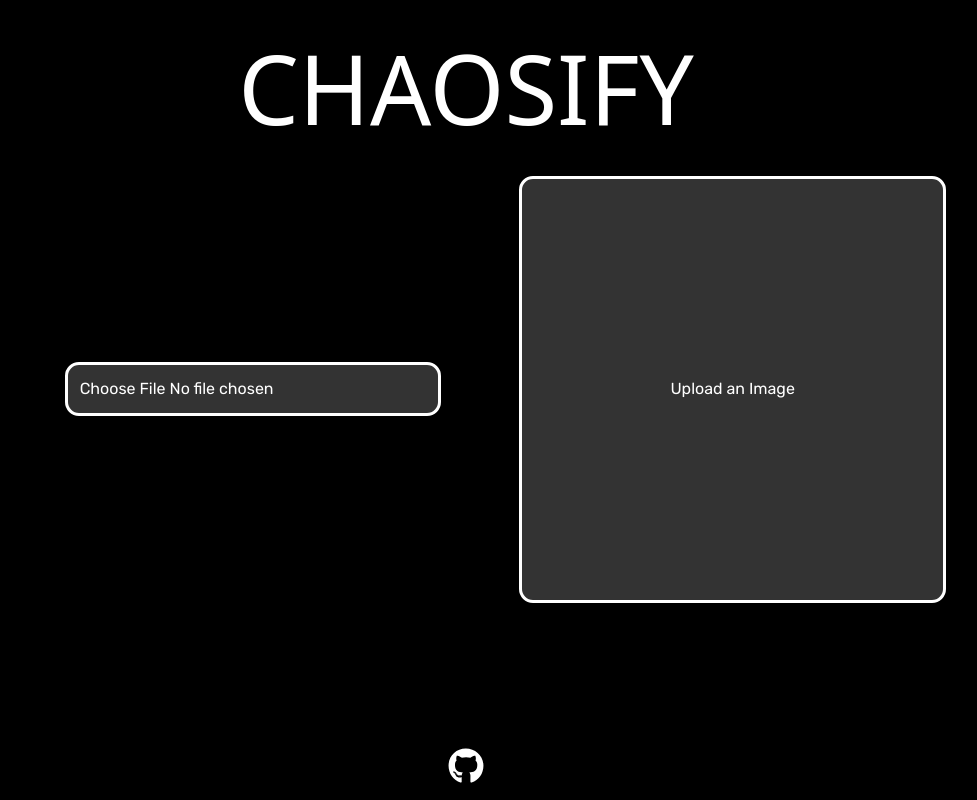
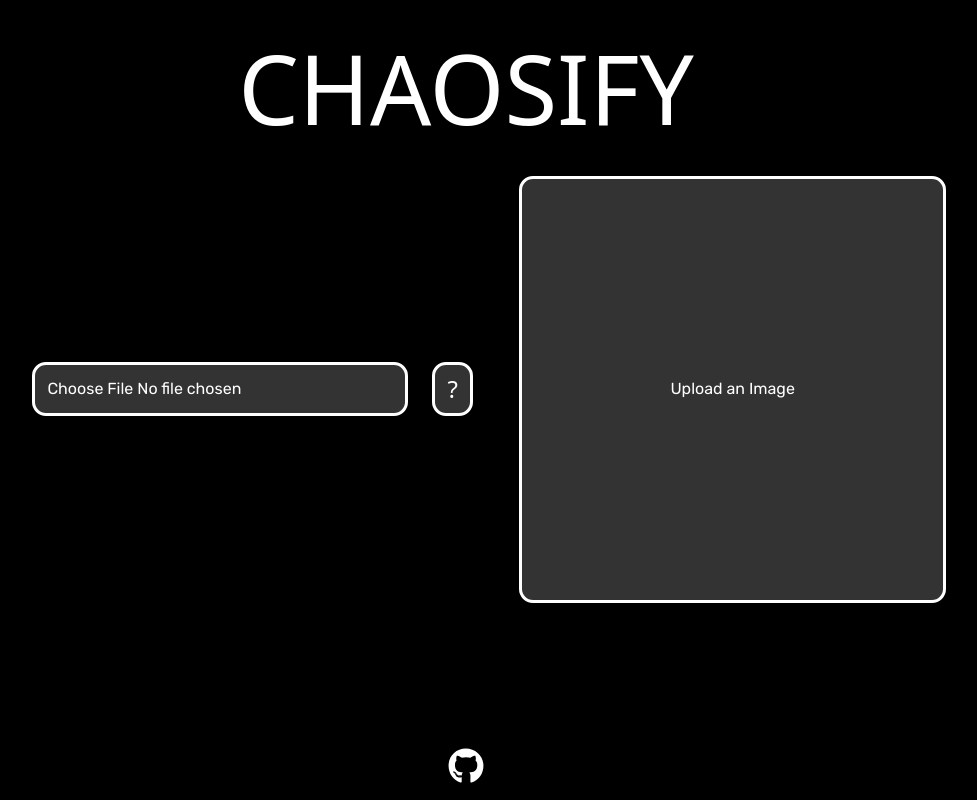
Before and after one commit to qhgill/chaosify, a Next.js app: page / in a window 1280 px wide. Shown: the whole page, without its empty margins (174-1151 px from the left). Built offline with nearby package versions, Linux system fonts and the light colour scheme; a web font is replaced by a local one.

Commit message:
help button

```diff
--- a/package.json
+++ b/package.json
@@ -11,6 +11,7 @@
     "lint": "next lint"
   },
   "dependencies": {
+    "@radix-ui/react-popover": "^1.1.14",
     "@radix-ui/react-slider": "^1.3.5",
     "class-variance-authority": "^0.7.1",
     "clsx": "^2.1.1",
--- a/src/app/page.tsx
+++ b/src/app/page.tsx
@@ -3,6 +3,11 @@ import Image from "next/image";
 import { useState } from "react";
 import Sliders from "@/components/sliders";
 import { motion } from "motion/react";
+import {
+  Popover,
+  PopoverContent,
+  PopoverTrigger,
+} from "@/components/ui/popover";
 
 export default function Home() {
   const [image, setImage] = useState("");
@@ -85,12 +90,27 @@ export default function Home() {
           viewport={{ once: true }}
           className="flex w-10/12 flex-col items-center md:w-1/2"
         >
+          <div className="flex flex-row justify-center">
             <input
               type="file"
               accept="image/*"
               onChange={handleUpload}
               className="m-3 w-full cursor-pointer rounded-xl border-3 border-white bg-white/20 p-3 transition-colors duration-400 ease-out hover:bg-white/40 md:w-auto"
             />
+            <Popover>
+              <PopoverTrigger className="font-title m-3 aspect-square cursor-pointer rounded-xl border-3 border-white bg-white/20 px-3 text-2xl transition-colors duration-400 ease-out hover:bg-white/40">
+                ?
+              </PopoverTrigger>
+              <PopoverContent className="font-body rounded-xl border-3 border-white bg-neutral-800 text-white">
+                Click the upload image button to add an image from your device
+                to the website. adjust the settings using the sliders shown
+                after uploading your image. press &quot;chaosify&quot; and wait
+                for the website to process your image. Once processed, press
+                &quot;download&quot; to download the image onto your device.
+              </PopoverContent>
+            </Popover>
+          </div>
+
           {image && (
             <motion.div
               transition={{
--- /dev/null
+++ b/src/components/ui/popover.tsx
@@ -0,0 +1,48 @@
+"use client";
+
+import * as React from "react";
+import * as PopoverPrimitive from "@radix-ui/react-popover";
+
+import { cn } from "@/lib/utils";
+
+function Popover({
+  ...props
+}: React.ComponentProps<typeof PopoverPrimitive.Root>) {
+  return <PopoverPrimitive.Root data-slot="popover" {...props} />;
+}
+
+function PopoverTrigger({
+  ...props
+}: React.ComponentProps<typeof PopoverPrimitive.Trigger>) {
+  return <PopoverPrimitive.Trigger data-slot="popover-trigger" {...props} />;
+}
+
+function PopoverContent({
+  className,
+  align = "center",
+  sideOffset = 4,
+  ...props
+}: React.ComponentProps<typeof PopoverPrimitive.Content>) {
+  return (
+    <PopoverPrimitive.Portal>
+      <PopoverPrimitive.Content
+        data-slot="popover-content"
+        align={align}
+        sideOffset={sideOffset}
+        className={cn(
+          "bg-popover text-popover-foreground data-[state=open]:animate-in data-[state=closed]:animate-out data-[state=closed]:fade-out-0 data-[state=open]:fade-in-0 data-[state=closed]:zoom-out-95 data-[state=open]:zoom-in-95 data-[side=bottom]:slide-in-from-top-2 data-[side=left]:slide-in-from-right-2 data-[side=right]:slide-in-from-left-2 data-[side=top]:slide-in-from-bottom-2 z-50 w-72 origin-(--radix-popover-content-transform-origin) rounded-md border p-4 shadow-md outline-hidden",
+          className,
+        )}
+        {...props}
+      />
+    </PopoverPrimitive.Portal>
+  );
+}
+
+function PopoverAnchor({
+  ...props
+}: React.ComponentProps<typeof PopoverPrimitive.Anchor>) {
+  return <PopoverPrimitive.Anchor data-slot="popover-anchor" {...props} />;
+}
+
+export { Popover, PopoverTrigger, PopoverContent, PopoverAnchor };
```
Also changed, not shown: 1 other file (tests, documents, lock files or other folders). Lines whose indentation alone changed are shown as unchanged.
